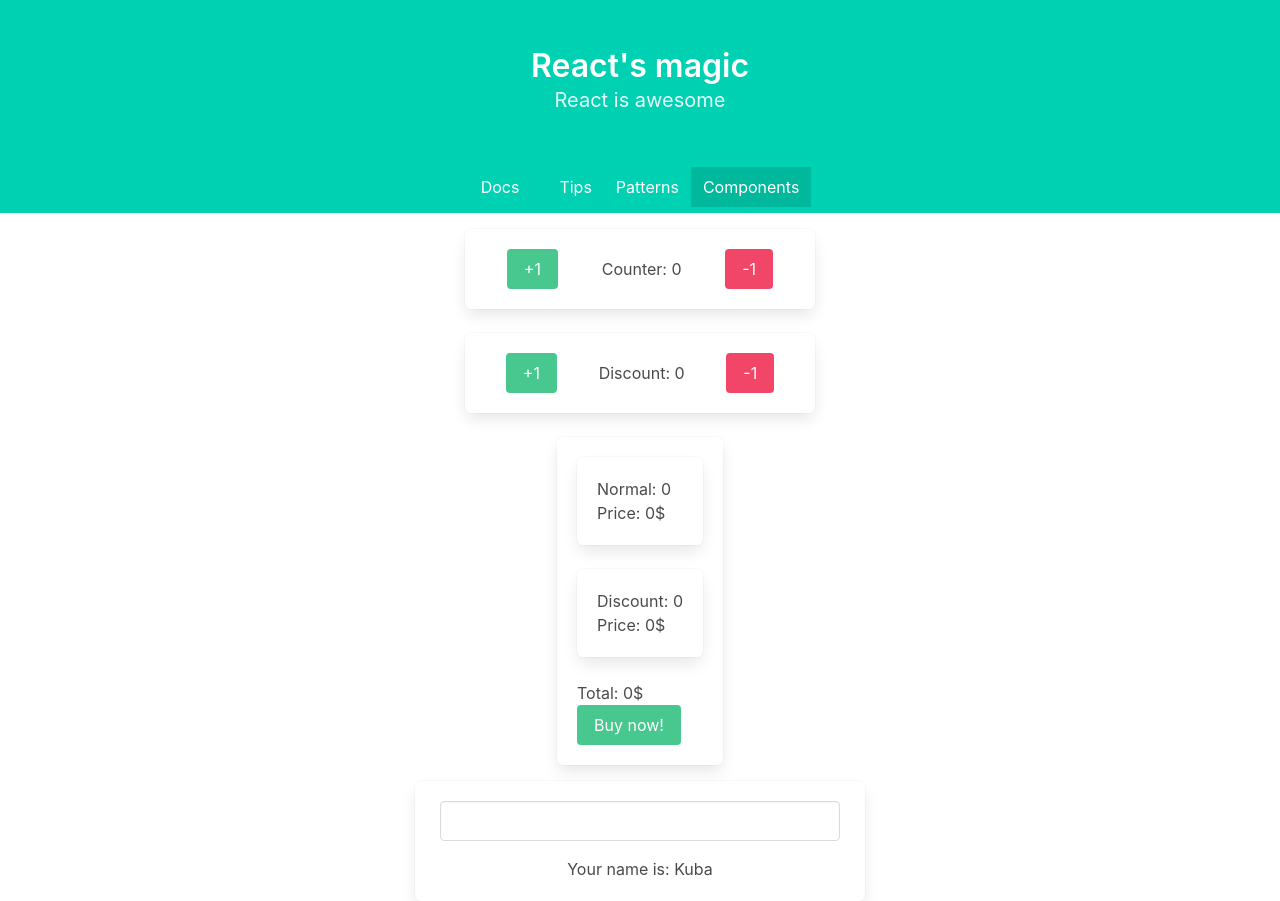
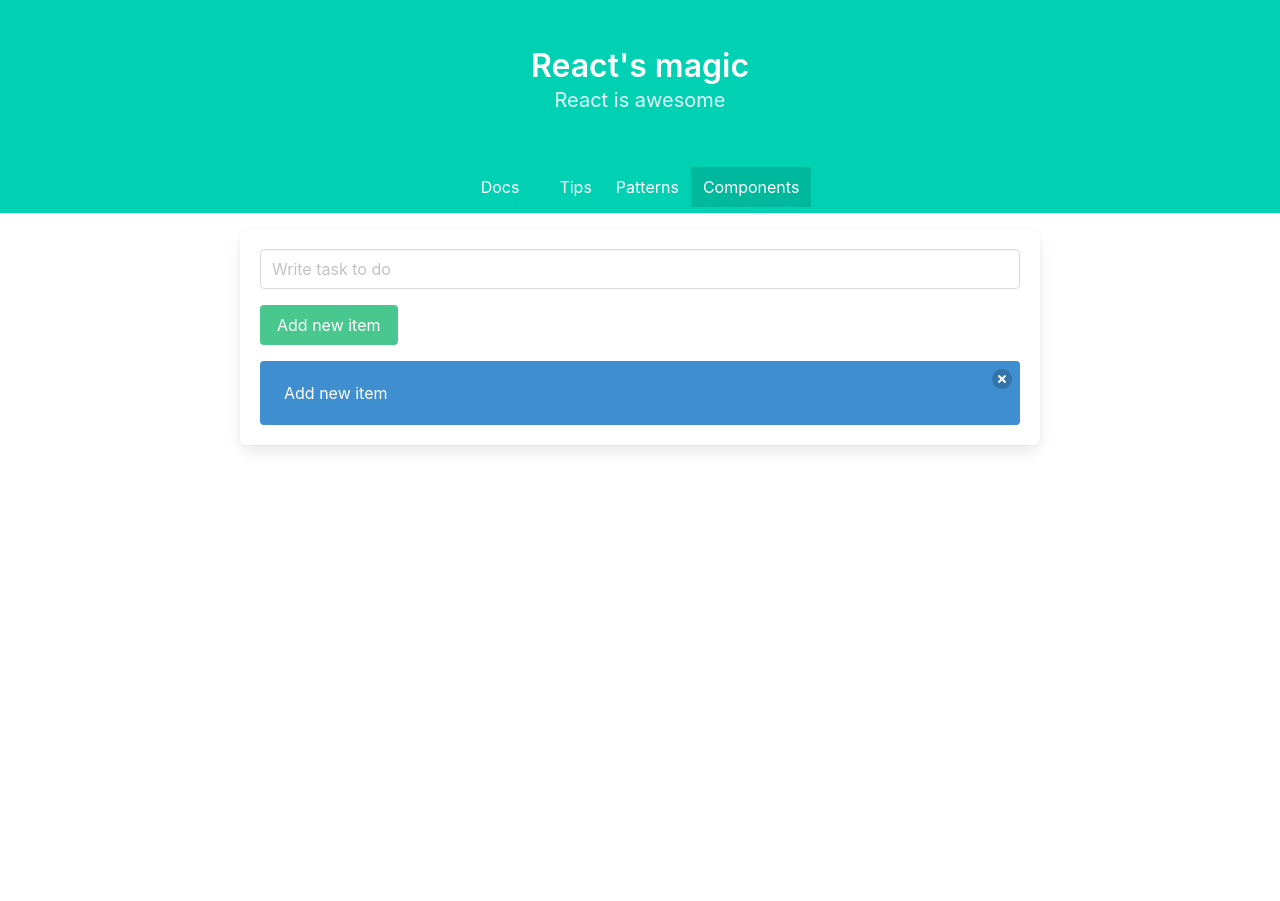
Before and after one commit to JakHer/Advanced-React, a React (Create React App) app: page /components in a window 1280 px wide. After the commit the page ends 800 px from the top, so only its background shows below. Built offline with nearby package versions, Linux system fonts and the light colour scheme.

Commit message:
feat: made todolist to practice

```diff
--- a/src/views/Components/Components.js
+++ b/src/views/Components/Components.js
@@ -3,62 +3,45 @@
 import cx from "classnames";
 
 const Components = () => {
-  const [count, setCount] = useState(0);
-  const [discount, setDiscount] = useState(0);
-  const [input, setInput] = useState("Kuba");
+  const [inputContent, setInputContent] = useState("Write task to do");
+  const [itemsList, setItemsList] = useState([
+    {
+      id: "1",
+      content: "Add new item",
+    },
+  ]);
 
-  const inputValueHandler = (e) => {
-    setInput(e.target.value);
+  const handleInputContent = (e) => {
+    setInputContent(e.target.value);
+  };
+
+  const addNewItem = () => {
+    const newElement = {
+      content: inputContent,
+      id: itemsList.length + 1,
+    };
+    setItemsList([...itemsList, newElement]);
+  };
+
+  const removeItem = (id) => {
+    const newItemsList = itemsList.filter((item) => item.id !== id);
+    setItemsList(newItemsList);
   };
 
   return (
-    <>
-      <div className={cx("box mt-4", styles.Container)}>
-        <div className={styles.Wrapper}>
-          <button className={cx("button is-success")} onClick={() => setCount(count < 3 ? count + 1 : count)}>
-            +1
-          </button>
-          <h2 className="is-title-3">Counter: {count}</h2>
-          <button className={cx("button is-danger")} onClick={() => setCount(count > 0 ? count - 1 : 0)}>
-            -1
-          </button>
+    <div className={cx("box mt-4", styles.Container)}>
+      <input placeholder={inputContent} className="input mb-4" onChange={handleInputContent} />
+      <button className="button is-success mb-4" onClick={addNewItem}>
+        Add new item
+      </button>
+
+      {itemsList.map((item) => (
+        <div key={item.id} className={cx("notification is-info", styles.Notification)}>
+          <button onClick={() => removeItem(item.id)} className="delete"></button>
+          {item.content}
         </div>
-      </div>
-
-      <div className={cx("box mt-4", styles.Container)}>
-        <div className={styles.Wrapper}>
-          <button className={cx("button is-success")} onClick={() => setDiscount(discount < 3 ? discount + 1 : discount)}>
-            +1
-          </button>
-          <h2 className="is-title-3">Discount: {discount}</h2>
-          <button className={cx("button is-danger")} onClick={() => setDiscount(discount > 0 ? discount - 1 : 0)}>
-            -1
-          </button>
-        </div>
-      </div>
-
-      <div className={cx("container mt-4", styles.Container)}>
-        <div className="box">
-          <div className="box">
-            <p>Normal: {count}</p>
-            <p>Price: {count * 3}$</p>
-          </div>
-          <div className="box">
-            <p>Discount: {discount}</p>
-            <p>Price: {discount * 1.5}$</p>
-          </div>
-          <p>Total: {discount * 1.5 + count * 3}$</p>
-          <button className="button is-success">Buy now!</button>
-        </div>
-      </div>
-
-      <div className={cx("box mt-4", styles.Container, styles.ContainerWidth)}>
-        <div className={cx("is-flex", styles.WrapperWidth)}>
-          <input className="input mb-4" autoComplete="off" name="name" onChange={inputValueHandler} />
-          <p className="is-subtitle-3">Your name is: {input}</p>
-        </div>
-      </div>
-    </>
+      ))}
+    </div>
   );
 };
 
--- a/src/views/Components/Components.module.scss
+++ b/src/views/Components/Components.module.scss
@@ -3,7 +3,7 @@
   justify-content: space-around;
   align-items: center;
   width: 100%;
-  max-width: 350px;
+  max-width: 800px;
   margin: 0 auto;
 }
 
@@ -26,3 +26,7 @@
   justify-content: center;
   align-items: center;
 }
+
+.Notification {
+  width: 100%;
+}
```
